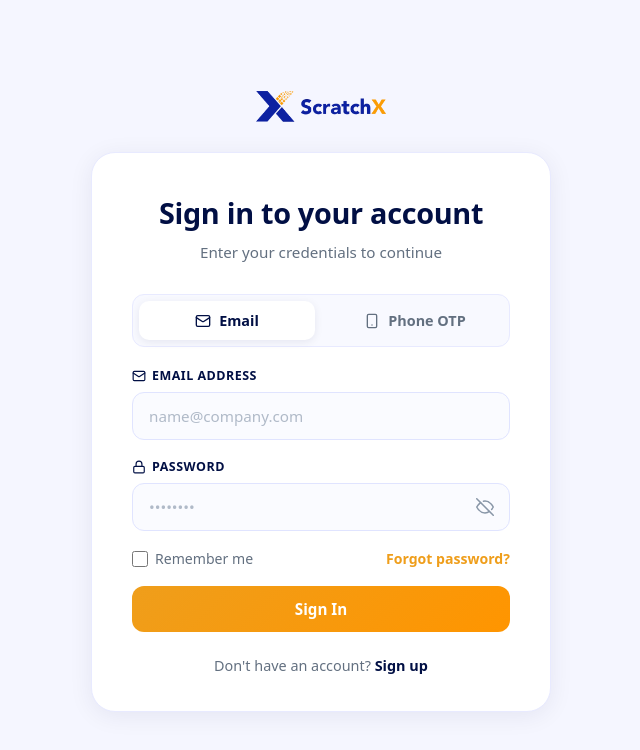
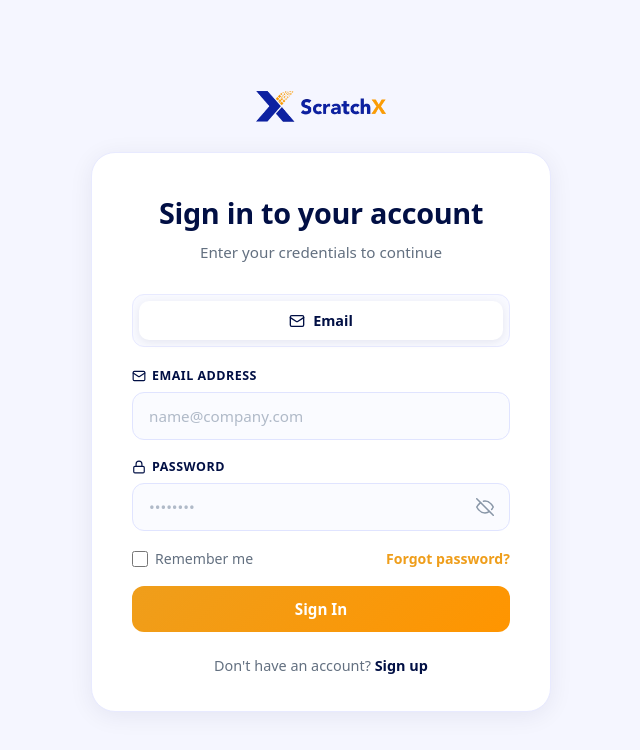
Before and after one commit to desartist/Test_ScratchX, a Next.js app: page /auth/login in a window 1280 px wide. Shown: the top 750 px of the page, without its empty margins (319-959 px from the left). Built offline with nearby package versions, Linux system fonts and the light colour scheme; no server answers; a web font is replaced by a local one.

Commit message:
Comment out OTP login temporarily - will update soon

```diff
--- a/components/auth/LoginForm.js
+++ b/components/auth/LoginForm.js
@@ -278,14 +278,14 @@ export default function LoginForm() {
           <Mail size={16} />
           <span>Email</span>
         </button>
-        <button
+        {/* <button
           type="button"
           className={`${styles.tab} ${activeTab === 'otp' ? styles.tabActive : ''}`}
           onClick={() => setActiveTab('otp')}
         >
           <Smartphone size={16} />
           <span>Phone OTP</span>
-        </button>
+        </button> */}
       </div>
 
       {/* Email Login Tab */}
@@ -395,8 +395,8 @@ export default function LoginForm() {
         </div>
       )}
 
-      {/* OTP Tab */}
-      {activeTab === 'otp' && (
+      {/* OTP Tab - Commented out for future implementation */}
+      {/* {activeTab === 'otp' && (
         <div className={styles.tabContent}>
           {!otpVerificationSent ? (
             <>
@@ -486,7 +486,7 @@ export default function LoginForm() {
             </>
           )}
         </div>
-      )}
+      )} */}
 
       {/* Divider - Hidden until Google OAuth is configured */}
       {/* <div className={styles.divider}>
```
